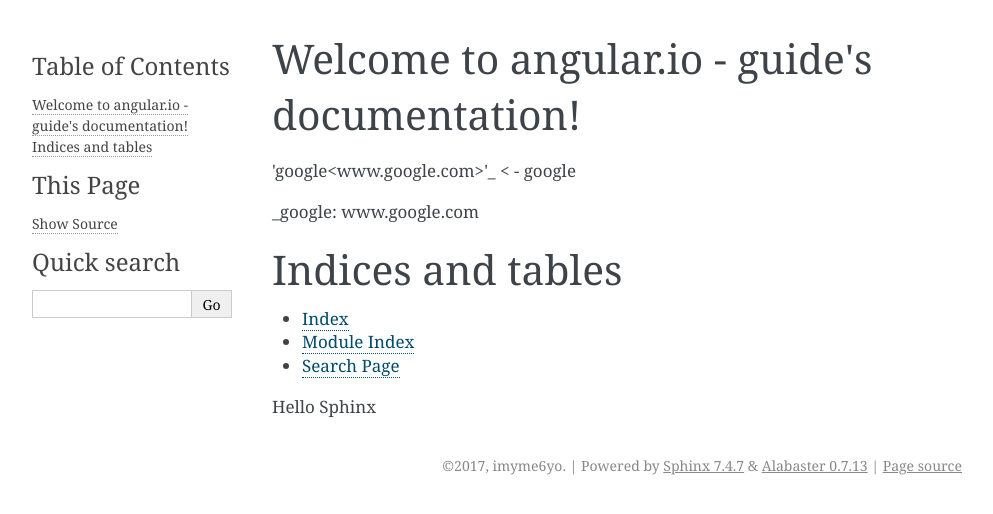
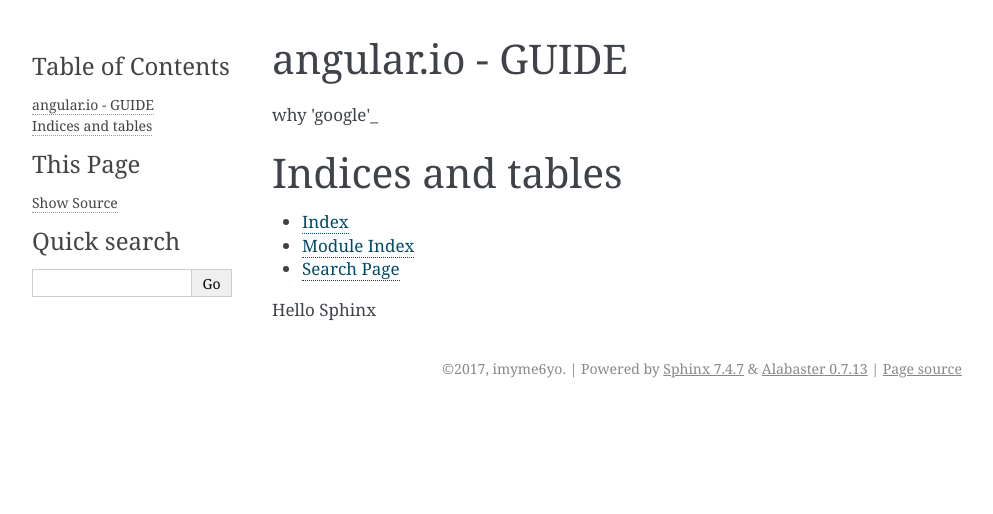
Before and after one commit to imyme6yo/angular.io-guide, a Sphinx documentation site: the page built from source/index.rst, in a window 1280 px wide. Shown: the top 514 px of the page, without its empty margins (148-1141 px from the left). Built offline with Sphinx 7.4.7, drawn with Linux system fonts in a browser that asks for light colours.

```diff
--- a/source/index.rst
+++ b/source/index.rst
@@ -3,16 +3,16 @@
    You can adapt this file completely to your liking, but it should at least
    contain the root `toctree` directive.
 
-Welcome to angular.io - guide's documentation!
-==============================================
+angular.io - GUIDE
+==================
 
 .. toctree::
    :maxdepth: 2
    :caption: Contents:
 
-'google<www.google.com>'_ < - google
+why 'google'_
 
-_google: www.google.com
+
 
 Indices and tables
 ==================
```
Also changed, not shown: other parts of source/index.rst (+2 -0 lines).
